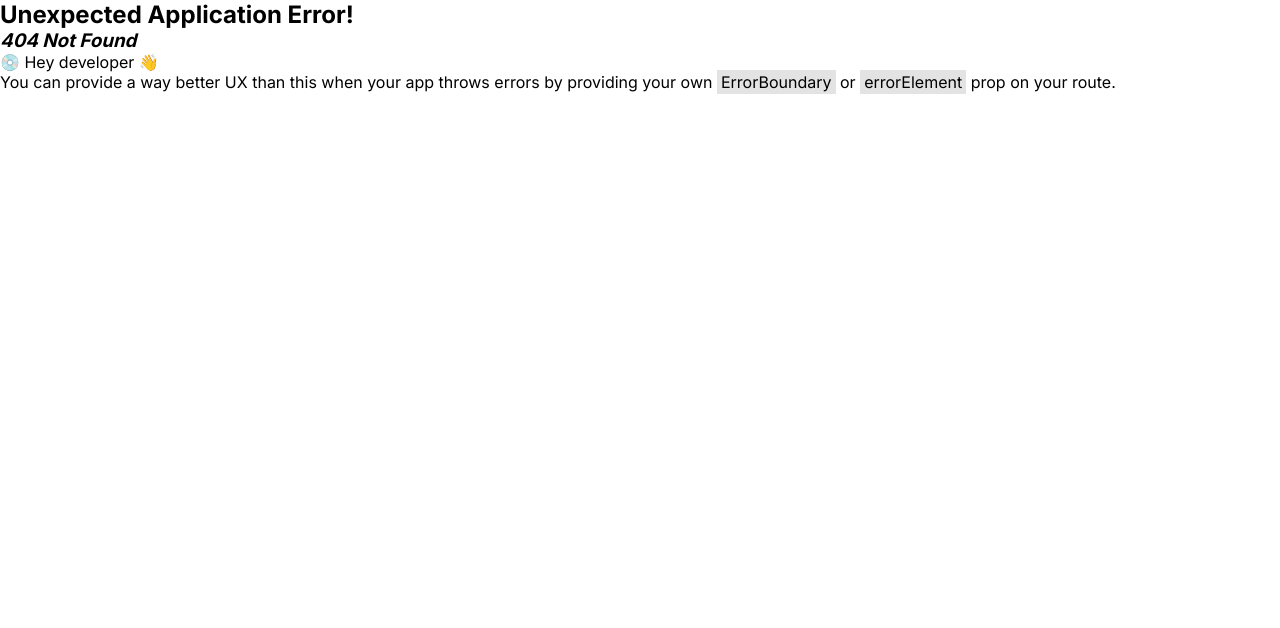
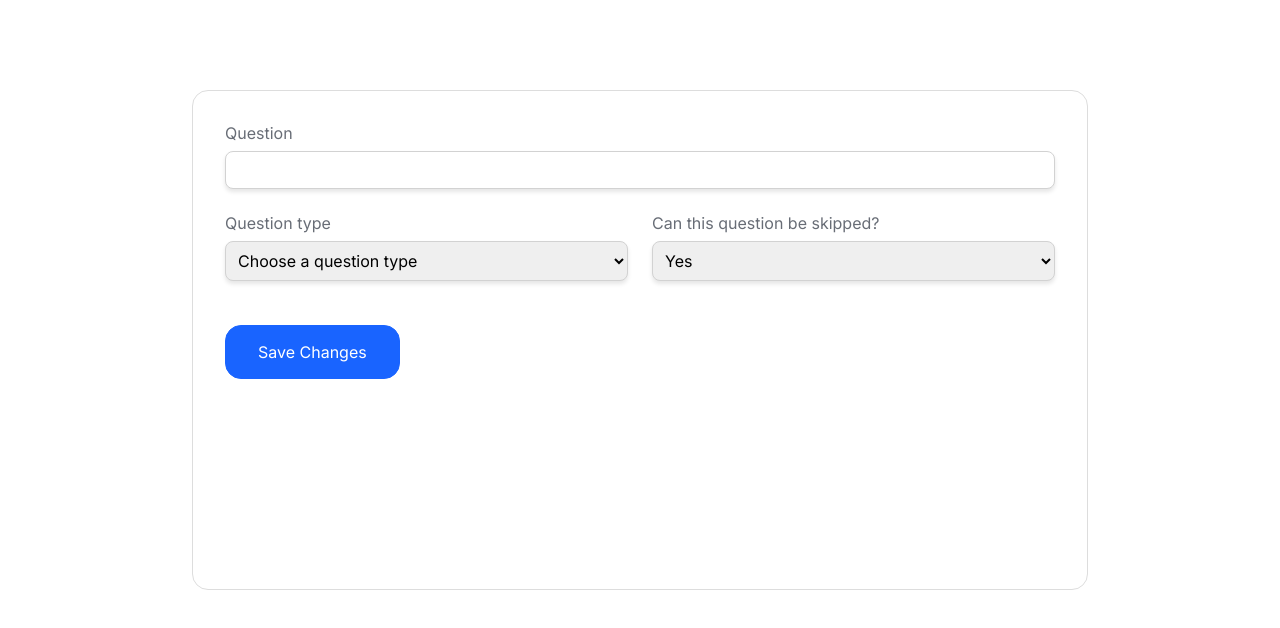
Before and after one commit to Esmanurrr/SurveyApp, a React (Vite) app: page /survey/new-question/0456a289-8475-44c4-be2d-cdade9b0ef64 in a window 1280 px wide. Before the commit this address had no page. Shown: the top 628 px of the page. Built offline with nearby package versions, Linux system fonts and the light colour scheme; data requests are answered from the project's data file.

Commit message:
added add question section

```diff
--- a/db.json
+++ b/db.json
@@ -3,7 +3,101 @@
     {
       "id": "68f6",
       "title": "My first survey",
-      "description": "First description"
+      "description": "First description",
+      "questions": [
+        {
+          "id": "38ba5997-7cf7-44ac-9b02-49caa6c4a477",
+          "name": "dsfsf",
+          "type": "Multiple Choice",
+          "options": [],
+          "responseType": ""
+        },
+        {
+          "id": "f7a4276f-dd40-46c9-a0c9-fe38a22293ed",
+          "name": "sdfsdfsfd",
+          "type": "Multiple Choice",
+          "options": [
+            "sfdsf",
+            "sdfsf",
+            "sdfsdf",
+            "sdfsdfs"
+          ],
+          "responseType": ""
+        },
+        {
+          "id": "895c88c7-21d6-4ee6-9533-5578338538d0",
+          "name": "sdfsfsfs",
+          "type": "Single Choice",
+          "options": [
+            "sfsdfs",
+            "sdfsfsd",
+            "",
+            ""
+          ],
+          "responseType": ""
+        },
+        {
+          "id": "06592eee-e7f4-44df-9064-0ccb4a1fa6df",
+          "name": "fsdfsffsdfs",
+          "type": "Single Choice",
+          "options": [
+            "fdfsfs",
+            "sdfsfs",
+            "",
+            ""
+          ],
+          "responseType": ""
+        },
+        {
+          "id": "da504e41-c82b-4131-89ea-09e2a9cfb2ee",
+          "name": "dsfdfs",
+          "type": "Multiple Choice",
+          "options": [
+            "dfsd",
+            "fsdfs",
+            "fsdfsdf"
+          ],
+          "responseType": ""
+        },
+        {
+          "id": "1948edd4-3826-4eb9-9d46-2421a7353626",
+          "name": "fgdgdgf",
+          "type": "Multiple Choice",
+          "options": [
+            "dfgfdg",
+            "jhjhjk"
+          ],
+          "responseType": ""
+        },
+        {
+          "id": "0d89c5ff-d617-4528-a3f1-68ff663617c1",
+          "name": "sfsfdsf",
+          "type": "Text Response",
+          "options": [],
+          "responseType": ""
+        },
+        {
+          "id": "716882f0-6815-4517-9744-ba0e1a2288fc",
+          "name": "dfgdfgf",
+          "type": "Text Response",
+          "options": [],
+          "responseType": ""
+        },
+        {
+          "id": "4935f20f-3471-47e7-a675-be48c8988029",
+          "name": "sadsadasda",
+          "type": "Text Response",
+          "options": [],
+          "responseType": "Text"
+        },
+        {
+          "id": "af92a3b5-dfbc-4c8a-b4ac-3d2666023944",
+          "name": "",
+          "type": "Long Text Response",
+          "options": [],
+          "responseType": ""
+        }
+      ]
     },
     {
       "id": "dc12"
--- a/src/app/router/Routes.jsx
+++ b/src/app/router/Routes.jsx
@@ -2,6 +2,7 @@ import { createBrowserRouter } from "react-router-dom";
 import App from '../../App.jsx'
 import Surveys from "../../components/dashboard/Surveys";
 import Survey from "../../components/survey/Survey.jsx";
+import AddQuestion from "../../components/question/AddQuestion.jsx";
 
 
 export const router = createBrowserRouter(([
@@ -11,7 +12,7 @@ export const router = createBrowserRouter(([
         children: [
             {path: '', element: <Surveys />},
             { path: 'survey/:id', element: <Survey /> },
-
+            { path: 'survey/new-question/:surveyId', element: <AddQuestion/>}
         ]
     }
 ]))
--- a/src/components/options/ChoiceInput.jsx
+++ b/src/components/options/ChoiceInput.jsx
@@ -1,11 +1,11 @@
 import { Flex, InputRes } from '../../style'
 import DeleteInput from './DeleteInput'
 
-function ChoiceInput({onDelete, placeholder}) {
+function ChoiceInput({value, onChange, onDelete, placeholder}) {
 
   return (
     <Flex style={{marginBottom: "1rem"}}>
-        <InputRes type='text' placeholder={placeholder} />
+        <InputRes type='text' value={value} onChange={onChange} placeholder={placeholder} />
         <DeleteInput onClick={onDelete} />
     </Flex>
   )
--- a/src/components/options/Choices.jsx
+++ b/src/components/options/Choices.jsx
@@ -1,24 +1,37 @@
-import { useState } from 'react'
+import { useEffect, useState } from 'react'
 import ChoiceInput from './ChoiceInput'
 import { AddOptionsButton } from '../../style';
 
-function Choices() {
-  const [options, setOptions] = useState([0, 1, 2, 3]);
+function Choices({options, setOptions}) {
+  useEffect(() => {
+    // Eğer options boşsa, varsayılan olarak 4 seçenek ekle
+    if (options.length === 0) {
+      setOptions(["", ""]);
+    }
+  }, [options, setOptions]);
 
   const handleRemoveInput = (indexToRemove) => {
-    setOptions(options.filter((index) => index !== indexToRemove));
+    setOptions(options.filter((_, index) => index !== indexToRemove));
   };
 
   const handleAddOption = () => {
-    setOptions([...options, options.length]);
+    setOptions([...options, ""]);
+  }
+
+  const handleOptionsChange = (index, value) => {
+    const newOptions = [...options];
+    newOptions[index] = value;
+    setOptions(newOptions);
   }
 
   return (
     <>
         {options.map((option,index) => (
                 <ChoiceInput
-                    key={option}
-                    onDelete={() => handleRemoveInput(option)}
+                    key={index}
+                    value={option}
+                    onChange={(e) => handleOptionsChange(index, e.target.value)}
+                    onDelete={() => handleRemoveInput(index)}
                     placeholder={`Option ${index + 1}`}
                 />
         ))}
--- a/src/components/options/InputResponse.jsx
+++ b/src/components/options/InputResponse.jsx
@@ -3,9 +3,7 @@ import Input from './Input'
 import InputType from './InputType'
 import { Flex } from '../../style'
 
-const InputResponse = () => {
-
-  const [inputType, setInputType] = useState("text")
+const InputResponse = ({inputType, setInputType}) => {
 
   return (
     <Flex>
--- a/src/components/question/AddQuestion.jsx
+++ b/src/components/question/AddQuestion.jsx
@@ -1,32 +1,88 @@
 import { useEffect, useState } from "react";
-import { CardContainer, Container, Dropdown, DropdownWrapper, Flex, InputRes, LabelDiv } from "../../style";
+import { Button, CardContainer, Container, Dropdown, DropdownWrapper, Flex, InputRes, LabelDiv } from "../../style";
 import Choices from "../options/Choices";
 import InputResponse from "../options/InputResponse";
+import { useParams } from "react-router-dom";
+import axios from "axios";
 
 function AddQuestion() {
-  const [questionType, setQuestionType] = useState("");
-  // const [showInput, setShowInput] = useState(false);
+  const { surveyId } = useParams();
+  const [survey, setSurvey] = useState(null);
+  const [questionData, setQuestionData] = useState({
+    name: "", type: "", options: [], responseType: ""
+  });
 
-  // useEffect(() => {
-  //   if(questionType === "Single Choice" || questionType === "Multiple Choice"){
-  //     setShowInput(true);
-  //   }else{
-  //     setShowInput(false);
-  //   }
-  // }, [questionType])
+  useEffect(() => {
+    const fetchSurvey = async () => {
+      try{
+        const response = await axios.get(`http://localhost:4000/surveys/${surveyId}`);
+        setSurvey(response.data);
+      }catch(err){
+        console.log(err);
+      }
+    }
+
+    fetchSurvey();
+  }, [surveyId])
+
+  const handleChange = (e) => {
+    const {name, value} = e.target;
+    setQuestionData((prevData) => ({
+      ...prevData,
+      [name]: value
+    }));
+  }
+
+  const handleOptionsChange = (newOpitons) => {
+    setQuestionData((prevData) => ({
+      ...prevData,
+      options: newOpitons
+    }));
+  }
+
+  const setInputType = (inputType) => {
+    setQuestionData((prevData) => ({
+      ...prevData,
+      responseType: inputType
+    }))
+  }
+
+  const handleSubmit = async (e) => {
+    e.preventDefault();
+
+    const newQuestion = {
+      id: crypto.randomUUID(),
+      name: questionData.name,
+      type: questionData.type,
+      options: (questionData.type === "Single Choice" || questionData.type === "Multiple Choice") ? questionData.options : [],
+      responseType: questionData.responseType
+    };
+
+    const updatedSurvey = {
+      ...survey,
+      questions: [...survey.questions, newQuestion]
+    };
+
+    try {
+      const response = await axios.put(`http://localhost:4000/surveys/${surveyId}`, updatedSurvey);
+      console.log("soru başarıyla eklendi", response.data);
+    }catch(err) {
+      console.log(err);
+    }
+  }
 
   const renderQuestionInput = () => {
-    switch(questionType) {
+    switch(questionData.type) {
       case "Single Choice":
       case "Multiple Choice":
         return (
           <>
             <LabelDiv>Options</LabelDiv>
-            <Choices />
+            <Choices options={questionData.options} setOptions={handleOptionsChange} />
           </>
         );
       case "Text Response":
-        return (<><InputResponse /> {console.log("input çalıştı")}</>);
+        return (<><InputResponse inputType={questionData.responseType} setInputType={setInputType} /></>);
       case "Long Text Response":
         return <InputRes type="text" placeholder="Enter your response" />;
       default:
@@ -34,22 +90,19 @@ function AddQuestion() {
     }
   };
 
-  const handleQuestionType = (e) => {
-    setQuestionType(e.target.value);
-  }
 
   return (
     <Container>
       <CardContainer>
-        <form>
+        <form onSubmit={handleSubmit}>
           <div>
             <LabelDiv>Question</LabelDiv>
-            <InputRes type="text" />
+            <InputRes type="text" name="name" value={questionData.name} onChange={handleChange}/>
           </div>
           <Flex>
-            <DropdownWrapper onChange={handleQuestionType}>
+            <DropdownWrapper>
               <LabelDiv>Question type</LabelDiv>
-              <Dropdown>
+              <Dropdown name="type" onChange={handleChange} value={questionData.type}>
                 <option value="">Choose a question type</option>
                 <option value="Single Choice">Single Choice</option>
                 <option value="Multiple Choice">Multiple Choice</option>
@@ -66,6 +119,7 @@ function AddQuestion() {
             </DropdownWrapper>
           </Flex>
           {renderQuestionInput()}
+          <Button style={{marginTop: "20px",display: "block"}}type="submit">Save Changes</Button>
         </form>
       </CardContainer>
     </Container>
--- a/src/components/question/AddQuestionButton.jsx
+++ b/src/components/question/AddQuestionButton.jsx
@@ -1,11 +1,15 @@
+import { Link, useParams } from "react-router-dom"
 import { Button, Span, TextCenter } from "../../style"
 
 function AddQuestionButton() {
+
+  const params = useParams();
+
   return (
     <TextCenter>
         <h2>Lets add some questions to your survey</h2>
         <Span>Click the button below to get your survey up and running</Span>
-        <div><Button>Add a question</Button></div>
+        <div><Link to={`/survey/new-question/${params.id}`}><Button>Add a question</Button></Link></div>
     </TextCenter>
   )
 }
--- a/src/components/survey/Survey.jsx
+++ b/src/components/survey/Survey.jsx
@@ -12,7 +12,6 @@ const Survey = () => {
     <div>
         <SurveyHeader title={title} description={description} id={id}/>
         <QuestionList/>
-        <AddQuestion/>
     </div>
   )
 }
```
